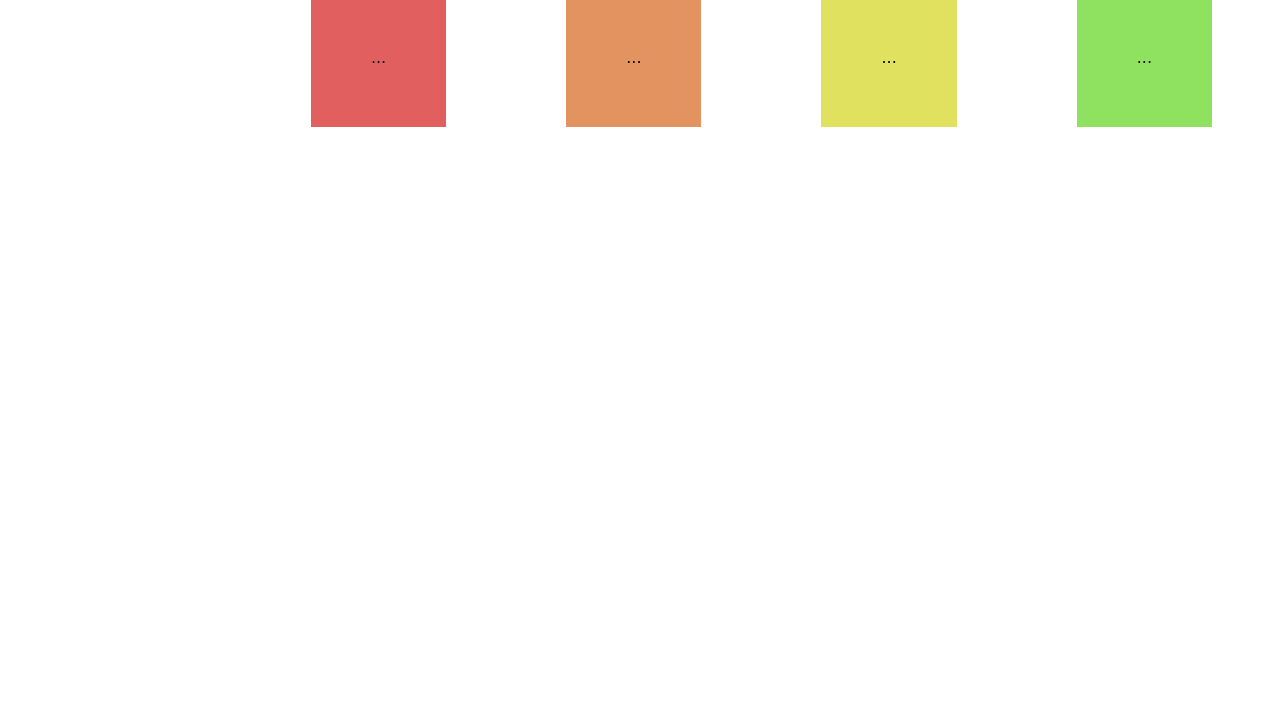
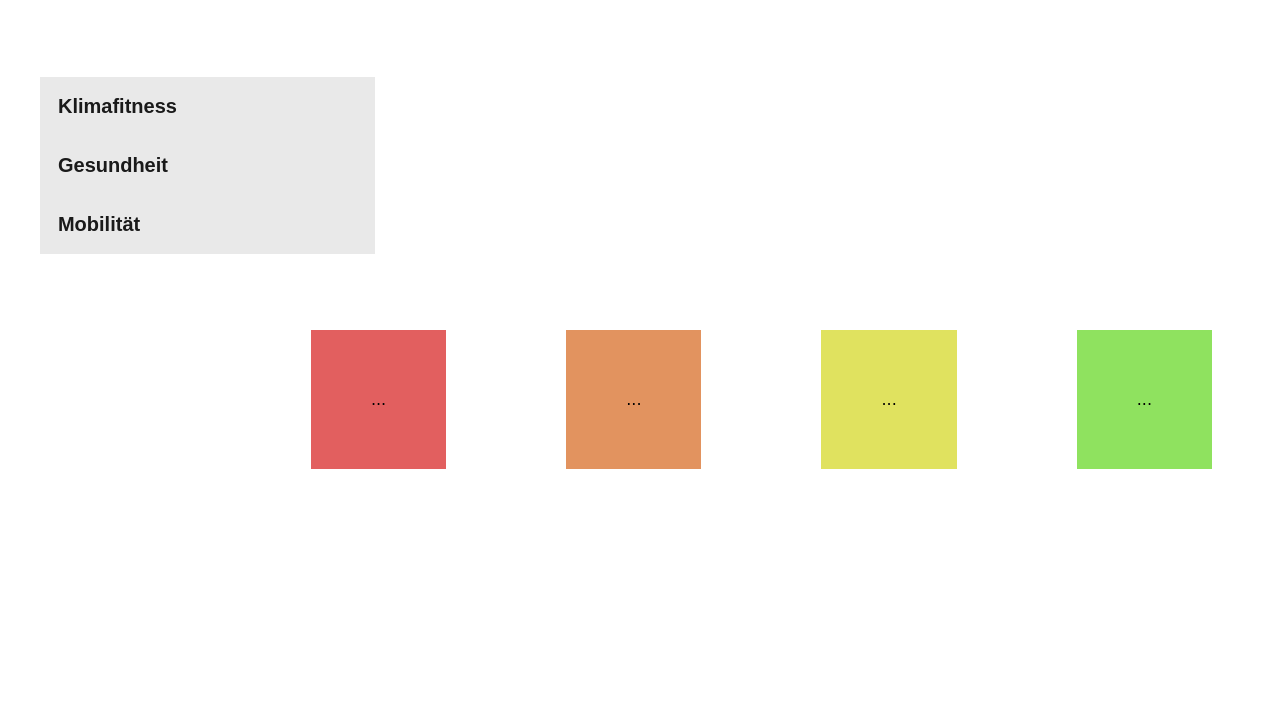
Before and after one commit to mtthh/mtthh.github.io, a plain HTML site: page test.html in a window 1280 px wide. Shown: the part 96-800 px from the top of the page. Drawn offline with Linux system fonts and the light colour scheme; files that its build step writes are made by us from their sources.

Commit message:
Update test.html

```diff
--- a/test.html
+++ b/test.html
@@ -4,8 +4,8 @@
     <meta charset="UTF-8">
     <meta name="viewport" content="width=device-width, initial-scale=1.0">
     <title>Kluge Straßen</title>
-    <script src="/Website/script.js"></script>
-    <link rel="stylesheet" href="/Website/style.css">
+    <script src="/script.js"></script>
+    <link rel="stylesheet" href="/style.css">
 </head>
 <body>
 <script>
```
